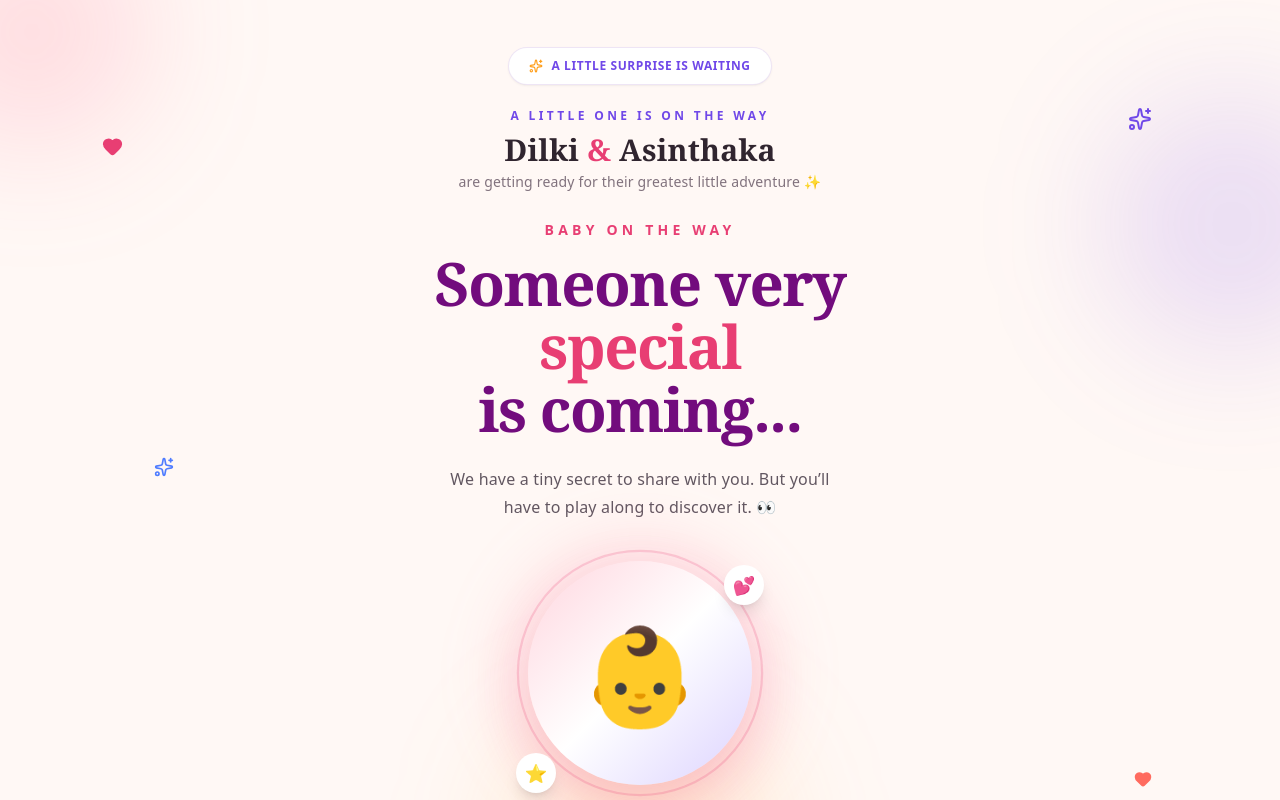
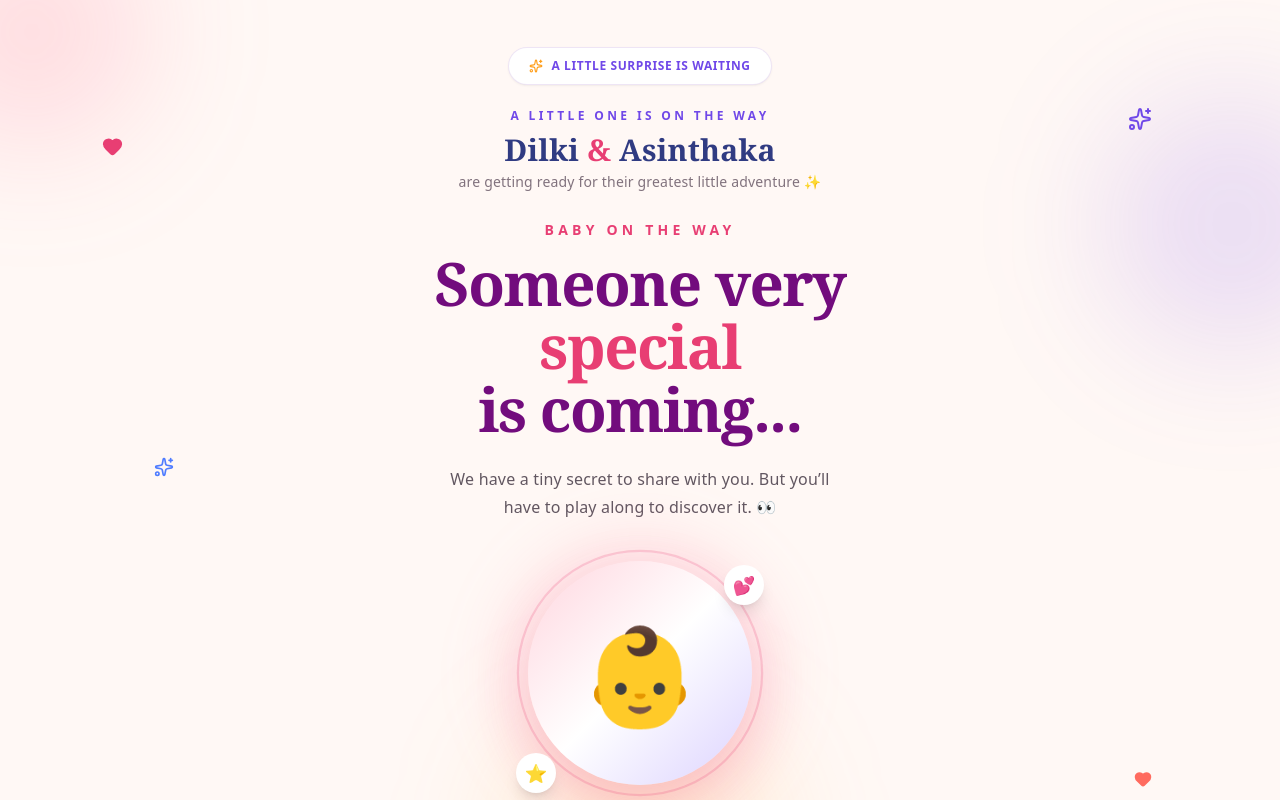
Before and after one commit to MaleeshaMadhuhansani99/baby-gender-reveal, a React (Vite) app: page / in a window 1280 px wide. Shown: the top 800 px of the page. Built offline with nearby package versions, Linux system fonts and the light colour scheme.

Commit message:
change the colours

```diff
--- a/src/pages/Welcome.tsx
+++ b/src/pages/Welcome.tsx
@@ -38,7 +38,7 @@ export default function Welcome() {
             A little one is on the way
           </p>
 
-          <h2 className="mt-2 font-serif text-2xl font-bold text-[#30252f] sm:text-3xl">
+          <h2 className="mt-2 font-serif text-2xl font-bold text-[#303b82] sm:text-3xl">
             Dilki <span className="text-[#e83e73]">&</span> Asinthaka
           </h2>
 
```
